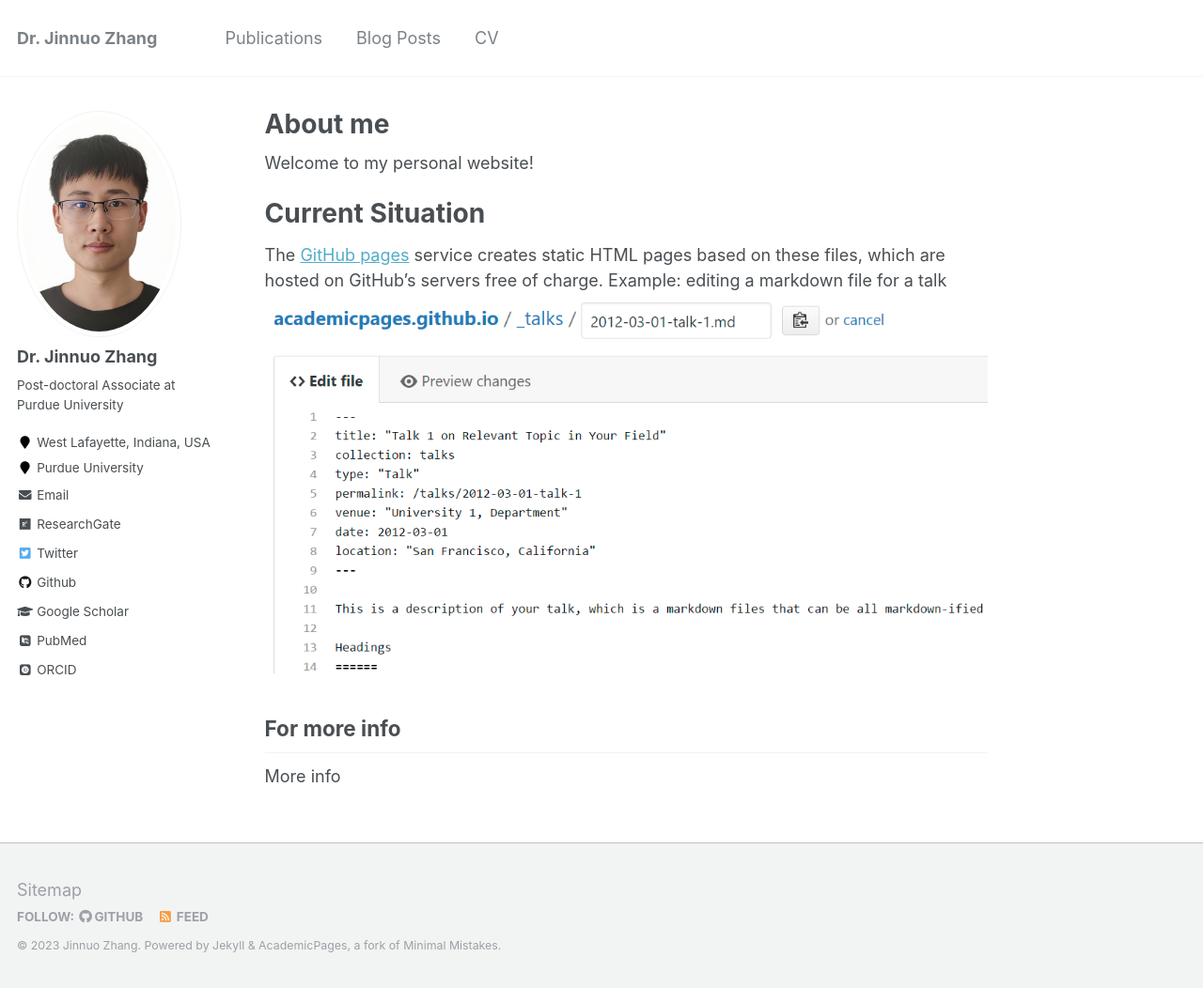
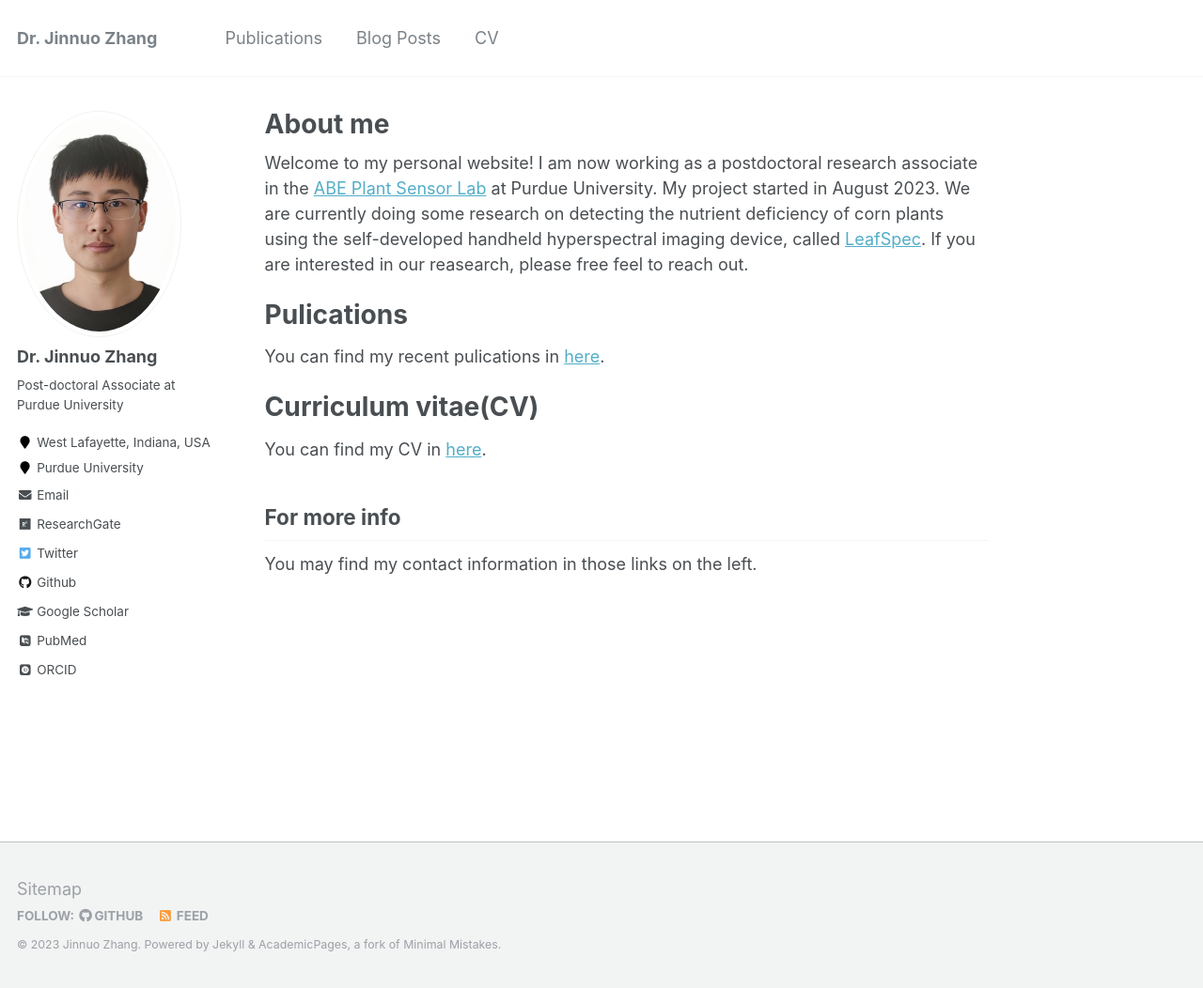
Before and after one commit to jinnuozhang/jinnuozhang.github.io, a Jekyll site: the page built from _pages/about.md, in a window 1280 px wide and 1052 px high. Shown: the whole window at 94% size. Built offline with Jekyll 4.4.1, drawn with Linux system fonts in a browser that asks for light colours; some web fonts are replaced.

Commit message:
Update about.md

```diff
--- a/_pages/about.md
+++ b/_pages/about.md
@@ -8,14 +8,16 @@ redirect_from:
   - /about.html
 ---
 
-Welcome to my personal website!
+Welcome to my personal website! I am now working as a postdoctoral research associate in the [ABE Plant Sensor Lab](https://engineering.purdue.edu/ABEPlantSensorLab) at Purdue University. My project started in August 2023. We are currently doing some research on detecting the nutrient deficiency of corn plants using the self-developed handheld hyperspectral imaging device, called [LeafSpec](https://www.leafspecllc.com/). If you are interested in our reasearch, please free feel to reach out.
 
-Current Situation
+Pulications
 ======
-The [GitHub pages](https://pages.github.com/) service creates static HTML pages based on these files, which are hosted on GitHub's servers free of charge.
-Example: editing a markdown file for a talk
-![Editing a markdown file for a talk](/images/editing-talk.png)
+You can find my recent pulications in [here](https://jinnuozhang.github.io/publications/).
+
+Curriculum vitae(CV)
+======
+You can find my CV in [here](https://jinnuozhang.github.io/cv/).
 
 For more info
 ------
-More info
+You may find my contact information in those links on the left.
```
